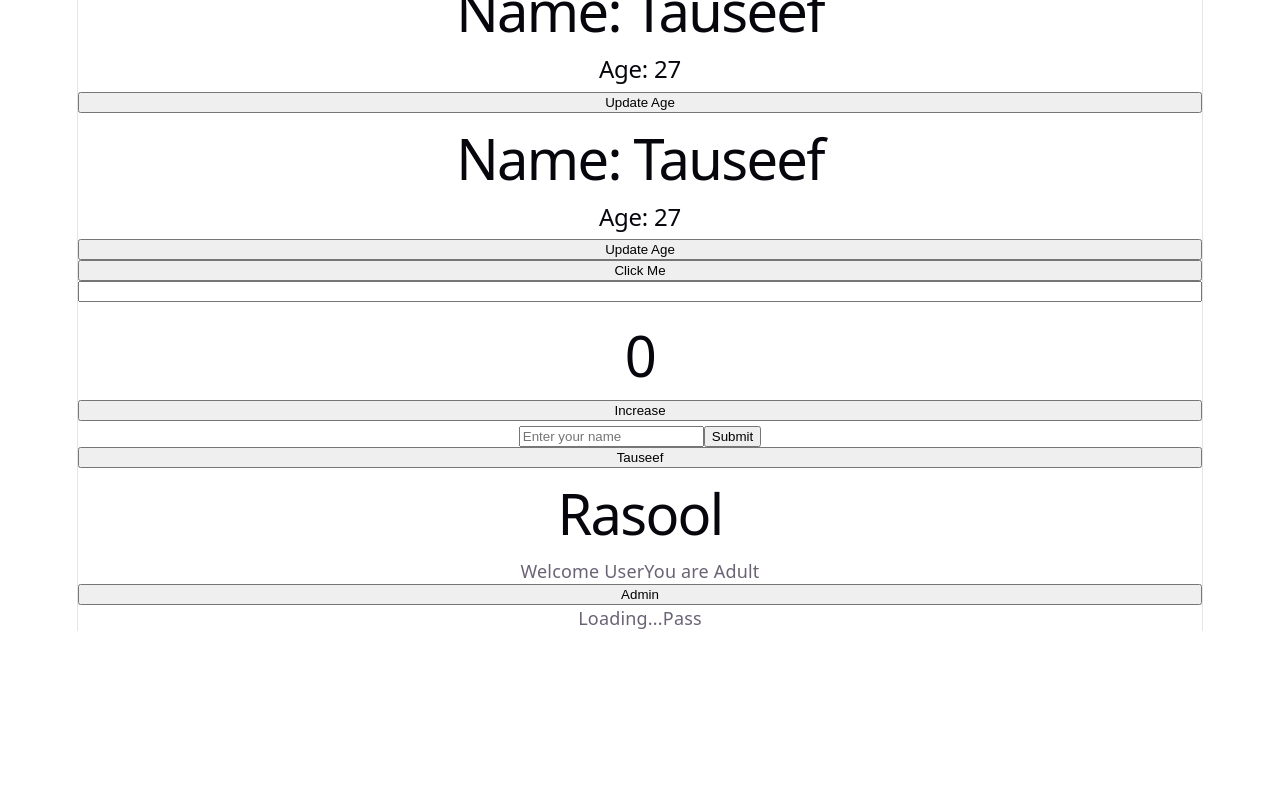
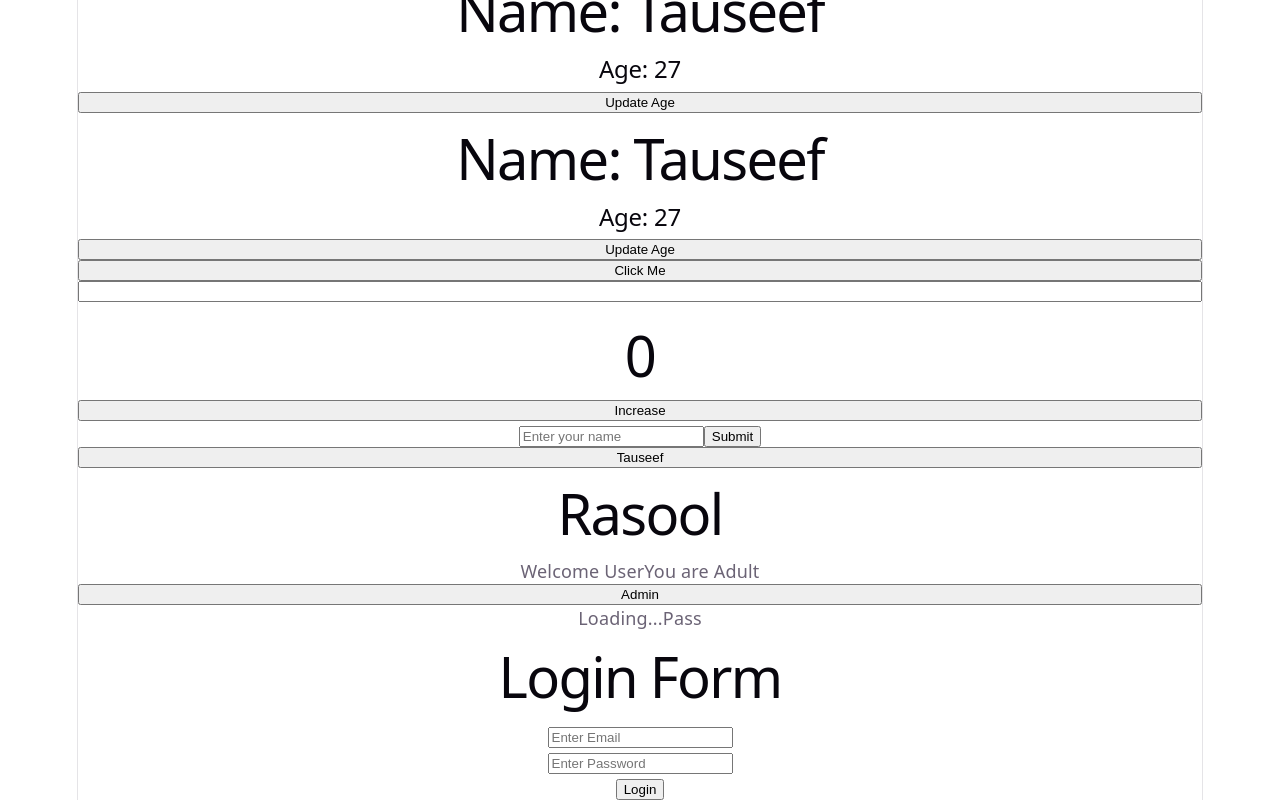
Before and after one commit to Taurasool/react-learning, a React (Vite) app: page / in a window 1280 px wide. Shown: the part 2002-2802 px from the top of the page. Before the commit the page ends 2633 px from the top, so only its background shows below. Built offline with nearby package versions, Linux system fonts and the light colour scheme.

Commit message:
Practice multiple components with LoginForm

```diff
--- a/src/App.tsx
+++ b/src/App.tsx
@@ -20,6 +20,7 @@ import Agecheck from "./Components/Agecheck.tsx";
 import AdminButton from "./Components/AdminButton.tsx";
 import LoadinSpinner from "./Components/LoadingSpinner.tsx";
 import PassFail from "./Components/PassFail.tsx";
+import LoginForm from "./Components/LoginForm.tsx";
 
 
 function App(){
@@ -73,6 +74,8 @@ function App(){
              <LoadinSpinner />
 
              <PassFail />
+
+             <LoginForm />
         </>
     );
 }
--- /dev/null
+++ b/src/Components/LoginForm.tsx
@@ -0,0 +1,22 @@
+function LoginForm(){
+    return(
+       <>
+       <h1>Login Form</h1>
+       <form>
+        <input type= "email"
+        placeholder="Enter Email"/>
+        <br></br>
+
+
+        <input type = "password"
+        placeholder="Enter Password"/>
+        <br></br>
+
+        <button type="submit">Login</button>
+       </form>
+       </>
+
+    );
+}
+
+export default LoginForm;
```
